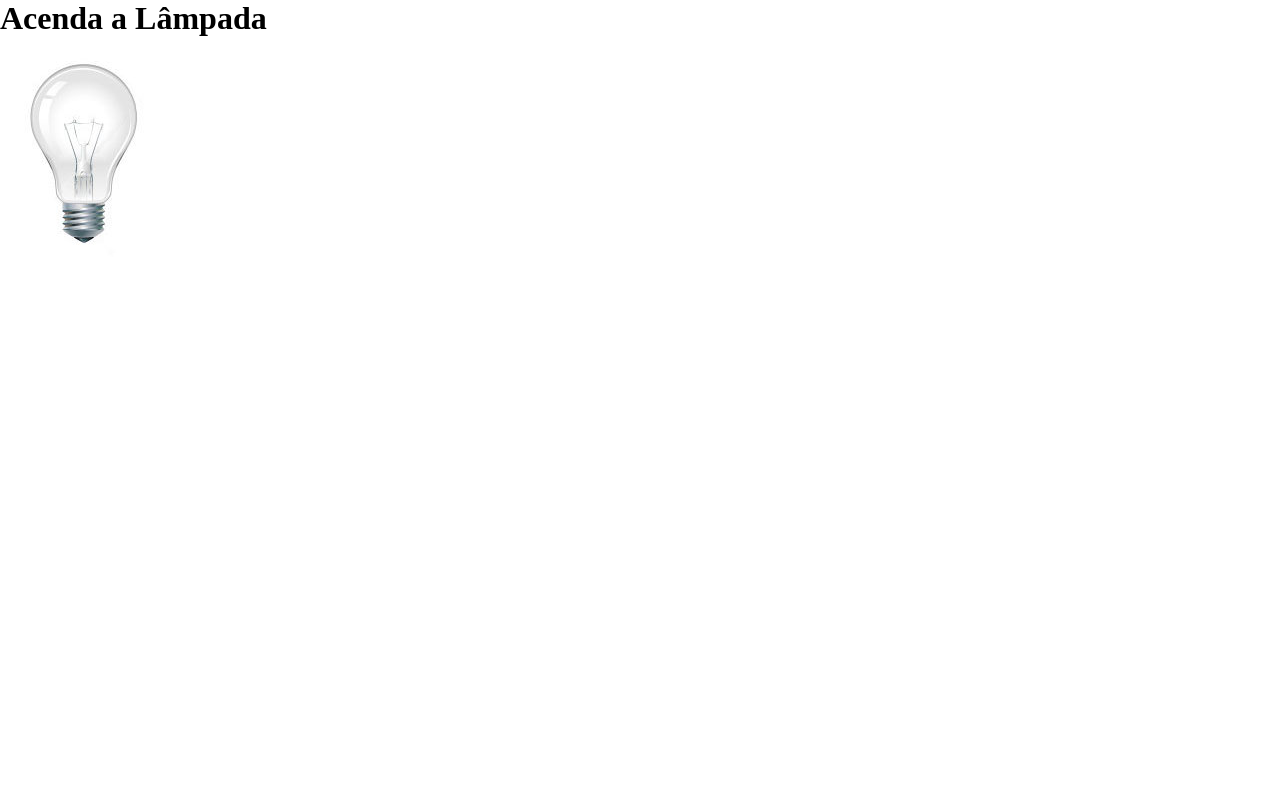
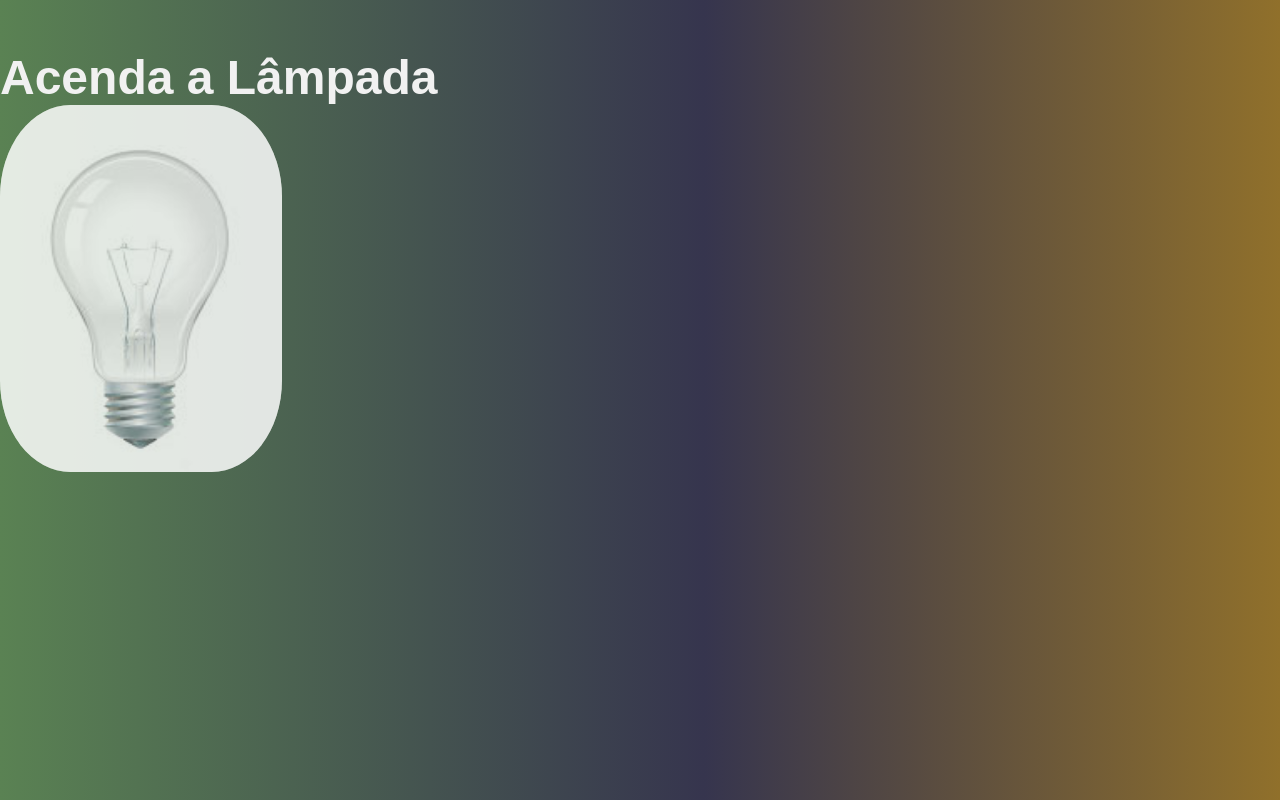
Before and after one commit to fehbs/javascript-projects, a plain HTML site: page bulb-electric-project/index.html in a window 1280 px wide. Drawn offline with Linux system fonts and the light colour scheme.

Commit message:
Update style.css

```diff
--- a/bulb-electric-project/css/style.css
+++ b/bulb-electric-project/css/style.css
@@ -2,8 +2,40 @@
 {
   margin: 0;
   padding: 0;
+  box-sizing: border-box;
 }
 
+body {
+  background: linear-gradient(90deg, rgba(90,130,83,1) 0%, rgba(54,53,78,1) 55%, rgba(144,112,43,1) 100%);
+}
+
+.container {
+  width: 100%;
+  height: 600px;
+  margin: auto;
+  display: flex;
+  flex-direction: column-reverse;
+  justify-content: center;
+  align-items: center;
+  margin-top: 80px;
+}
+
+h1 {
+  font-size: 3rem;
+  color: #f1f1f1;
+  font-family: sans-serif;
+  margin-top: 50px;
+  cursor: pointer;
+  transition: all 3s;
+}
+
+img {
+ width: 22%;
+ filter: opacity(0.6) drop-shadow( 0 0 0 white);
+ cursor: pointer;
+ transition: all 3s;
+ border-radius: 25%;
+}
 
 .button-turn-on {
   position: relative;
```
